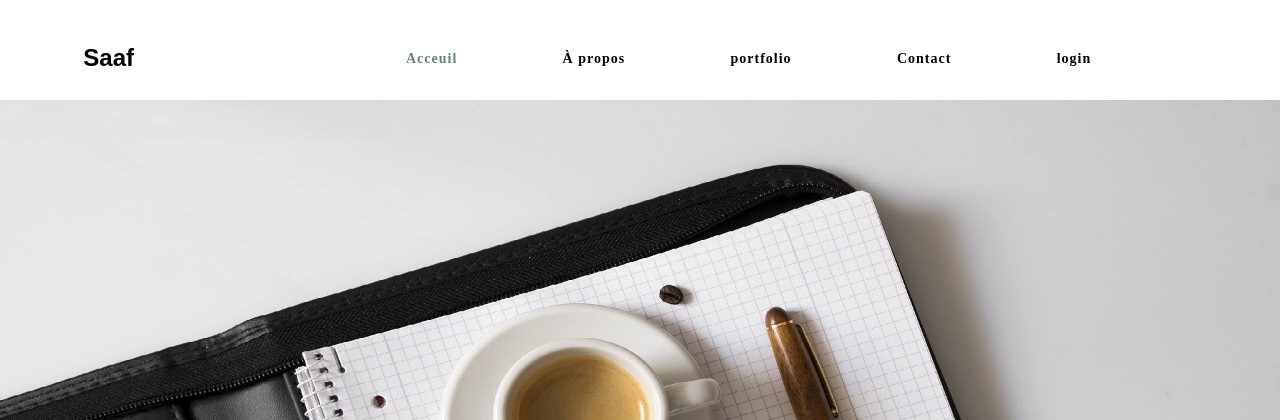
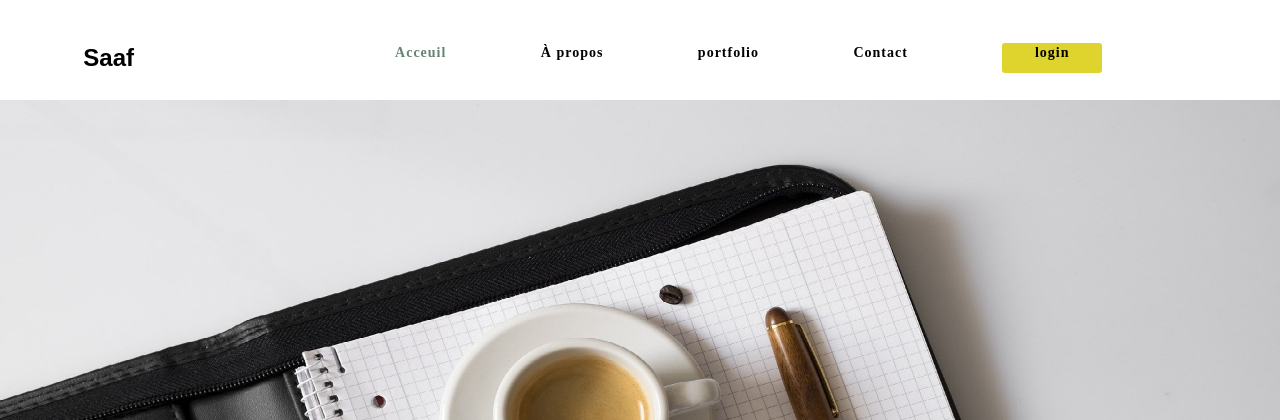
Before and after one commit to saafkhallid/Portfolio, a PHP site: page /portfolio.php in a window 1280 px wide. Shown: the top 420 px of the page. Run offline with PHP 8.4, Linux system fonts and the light colour scheme; data comes from the database, SQL or seed files in the repository.

Commit message:
modifier login

```diff
--- a/Apropo.php
+++ b/Apropo.php
@@ -21,7 +21,7 @@
             </li>
 
             <li class=""><a href="contact.php">Contact</a></li>
-            <li class=""><a href="login.php">login</a></li>
+            <li class=" navMenu--login"><a href="login.php">login</a></li>
         </ul>
         <div class="burger">
             <div class="burger__line1"></div>
--- a/contact.php
+++ b/contact.php
@@ -26,7 +26,7 @@
             </li>
 
             <li class="active"><a href="contact.php">Contact</a></li>
-            <li class=""><a href="login.php">login</a></li>
+            <li class="navMenu--login"><a href="login.php">login</a></li>
         </ul>
         <div class="burger">
             <div class="burger__line1"></div>
--- a/css/portfolio.css
+++ b/css/portfolio.css
@@ -32,6 +32,15 @@ nav {
   width: 50%;
   display: flex;
   justify-content: space-evenly;
+}
+
+.navMenu .navMenu--login {
+  width: 100px;
+  color: #ffff;
+  height: 30px;
+  border-radius: 3px;
+  background-color: #dfd32d;
+  text-align: center;
 }
 
 .navMenu li {
--- a/index.php
+++ b/index.php
@@ -32,7 +32,7 @@
             </li>
 
             <li class="active"><a href="contact.php">Contact</a></li>
-            <li class="active"><a href="login.php">login</a></li>
+            <li class="active navMenu--login "><a href="login.php">login</a></li>
         </ul>
         <div class="burger">
             <div class="burger__line1"></div>
--- a/login.php
+++ b/login.php
@@ -124,7 +124,7 @@ if($_SERVER["REQUEST_METHOD"] == "POST"){
             </li>
 
             <li ><a href="contact.php">Contact</a></li>
-            <li class="active"><a href="login.php">login</a></li>
+            <li class="active navMenu--login"><a href="login.php">login</a></li>
         </ul>
         <div class="burger">
             <div class="burger__line1"></div>
--- a/portfolio.php
+++ b/portfolio.php
@@ -28,7 +28,7 @@ include 'portfolioaction.php';
             </li>
 
             <li class="active"><a href="contact.php">Contact</a></li>
-            <li class="active"><a href="login.php">login</a></li>
+            <li class="active navMenu--login"><a href="login.php">login</a></li>
         </ul>
         <div class="burger">
             <div class="burger__line1"></div>
--- a/scss/_menu.scss
+++ b/scss/_menu.scss
@@ -5,6 +5,16 @@ nav {
     min-height: 8vh;
     margin-top: 2%;
 }
+// .navMenu--login{
+//     // padding: 5px 10px;
+//     width: 100px;
+//     color: coral;
+//     height: 30px;
+//     border-radius: 3px;
+//     background-color: rgb(223, 211, 45);
+//     // border: 1px   black;
+//     text-align: center;
+// }
 .logo {
     text-decoration: none;
     a {
@@ -17,6 +27,17 @@ nav {
     width: 50%;
     display: flex;
     justify-content: space-evenly;
+    .navMenu--login{
+        // padding: 5px 10px;
+        width: 100px;
+        color:#ffff;
+
+        height: 30px;
+        border-radius: 3px;
+        background-color: rgb(223, 211, 45);
+        // border: 1px   black;
+        text-align: center;
+    }
 
     & li {
         list-style: none;
```
Also changed, not shown: css/accueil.css (+9 -0 lines), css/contact.css (+9 -0 lines), css/login.css (+9 -0 lines), css/propos.css (+9 -0 lines), 5 other files.
